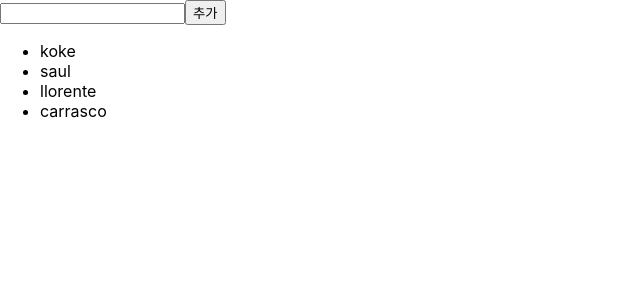
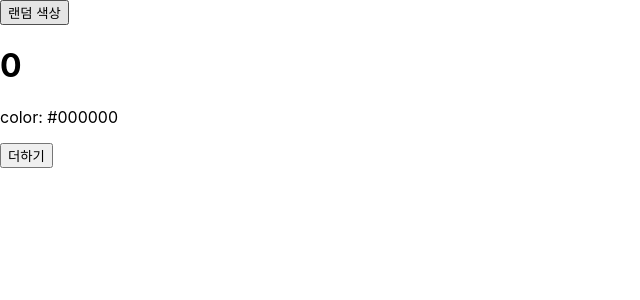
Before and after one commit to yeomkyeorae/studyingReact, a React (Create React App) app in the folder hello-react/: page / in a window 1280 px wide. Shown: the top 300 px of the page, without its empty margins (0-640 px from the left). Built offline with nearby package versions, Linux system fonts and the light colour scheme.

Commit message:
CH 07 | add LIfeCycleSample

```diff
--- a/hello-react/src/App.js
+++ b/hello-react/src/App.js
@@ -1,10 +1,29 @@
 import React, { Component } from 'react';
 import './App.css';
-import IterationSample from './IterationSample';
+import LifeCycleSample from './LifeCycleSample';
+
+function getRandomColor() {
+  return '#' + Math.floor(Math.random() * 1677215).toString(16);
+}
 
 class App extends Component {
+  state = {
+    color: '#000000'
+  };
+
+  handleClick = () => {
+    this.setState({
+      color: getRandomColor()
+    });
+  };
+
   render() {
-    return <IterationSample />;
+    return (
+      <div>
+        <button onClick={this.handleClick}>랜덤 색상</button>
+        <LifeCycleSample color={this.state.color} />
+      </div>
+    );
   }
 }
 
--- /dev/null
+++ b/hello-react/src/LifeCycleSample.js
@@ -0,0 +1,76 @@
+import React, { Component } from 'react';
+
+class LifeCycleSample extends Component {
+  state = {
+    number: 0,
+    color: null
+  };
+
+  myRef = null;
+
+  constructor(props) {
+    super(props);
+    console.log('constructor');
+  }
+
+  static getDerivedStateFromProps(nextProps, prevState) {
+    console.log('getDerivedStateFromProps');
+    if (nextProps.color !== prevState.color) {
+      return { color: nextProps.color };
+    }
+    return null;
+  }
+
+  componentDidMount() {
+    console.log('componentDidMount');
+  }
+
+  shouldComponentUpdate(nextProps, nextState) {
+    console.log('shouldComponentUpdate', nextProps, nextState);
+    return nextState.number % 10 !== 4;
+  }
+
+  componentWillUnmount() {
+    console.log('componentWillUnmount');
+  }
+
+  handleClick = () => {
+    this.setState({
+      number: this.state.number + 1
+    });
+  };
+
+  getSnapshotBeforeUpdate(prevProps, prevState) {
+    console.log('getSnapshotBeforeUpdate');
+    if (prevProps.color !== this.props.color) {
+      return this.myRef.style.color;
+    }
+    return null;
+  }
+
+  componentDidUpdate(prevProps, prevState, snapshot) {
+    console.log('componentDidUpdate', prevProps, prevState);
+    if (snapshot) {
+      console.log('업데이트되기 직전 색상: ', snapshot);
+    }
+  }
+
+  render() {
+    console.log('render');
+    const style = {
+      color: this.props.color
+    };
+
+    return (
+      <div>
+        <h1 style={style} ref={ref => (this.myRef = ref)}>
+          {this.state.number}
+        </h1>
+        <p>color: {this.state.color}</p>
+        <button onClick={this.handleClick}>더하기</button>
+      </div>
+    );
+  }
+}
+
+export default LifeCycleSample;
```
